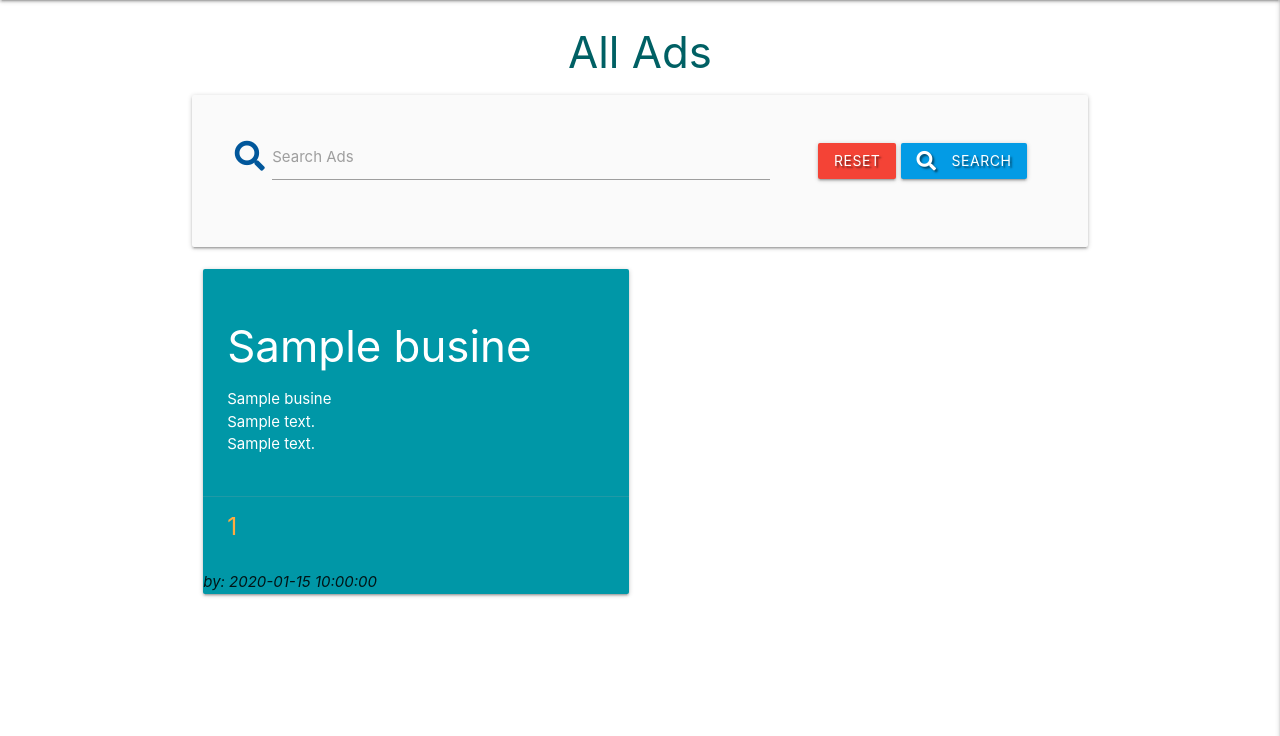
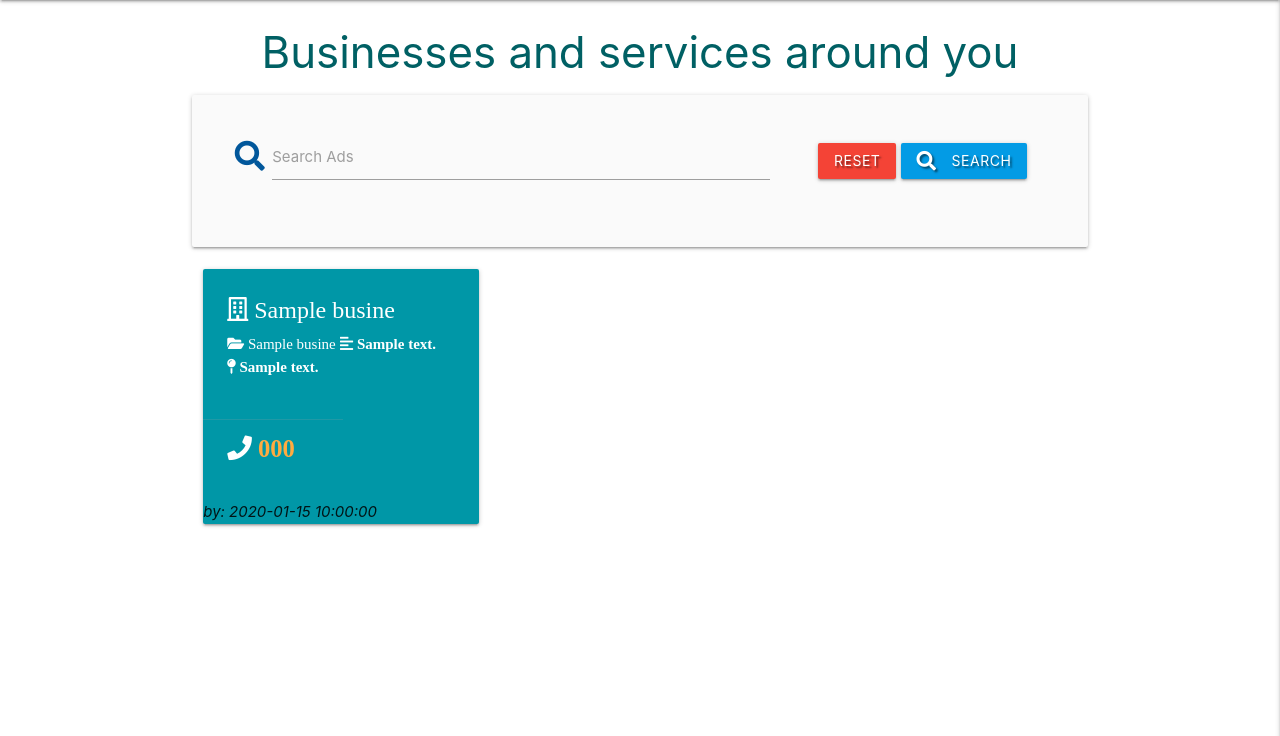
Before and after one commit to Code-Institute-Submissions/OluwafemiAwosanya-LOCALZ_AugResub, a Flask app: page / in a window 1280 px wide. Shown: the part 64-800 px from the top of the page. Run offline with Flask 2, Linux system fonts and the light colour scheme; a database or web service that is not in the repository returns one stand-in record (values such as "Sample title"); some libraries are stand-ins or nearby versions.

Commit message:
re-styled business.html

```diff
--- a/app.py
+++ b/app.py
@@ -52,7 +52,7 @@ def signup():
         # put the new user into 'session' cookie
         session["user"] = request.form.get("username").lower()
         flash("Registration Successful!")
-        return redirect(url_for("profile", username=session["user"]))
+        return redirect(url_for("get_ads", username=session["user"]))
 
     return render_template("signup.html")
 
@@ -70,7 +70,7 @@ def login():
                 existing_user["password"], request.form.get("password")):
                 session["user"] = request.form.get("username").lower()
                 flash("Welcome, {}".format(request.form.get("username")))
-                return redirect(url_for("profile", username=session["user"]))
+                return redirect(url_for("get_ads", username=session["user"]))
             else:
                 # invalid password match
                 flash("Incorrect Username and/or Password")
--- a/static/css/style.css
+++ b/static/css/style.css
@@ -9,3 +9,6 @@
 .btn-small {
     margin: 2px;
 }
+.fa-phone{
+    color: white;
+}
--- a/templates/business.html
+++ b/templates/business.html
@@ -1,7 +1,7 @@
 {% extends "base.html" %}
 {% block content %}
 
-  <h3 class="cyan-text text-darken-4 center-align">All Ads</h3>
+  <h3 class="cyan-text text-darken-4 center-align">Businesses and services around you</h3>
 
   <div class="row card-panel grey lighten-5">
     <form action="{{ url_for('search') }}" method="post" class="col s12">
@@ -23,20 +23,20 @@
     {% if ads|length > 0 %}
     <div class="row">
         {% for ad in ads %}
-          <div class="col s12 m6">
+          <div class="col s12 m4">
                 <div class="card  cyan darken-2 darken-1">
                   {% if session.user|lower == ad.created_by|lower %}
-                    <a href="{{ url_for('delete_ad', ad_id=ad._id) }}" class="btn-small right green accent-4">Delete</a>
+                    <a href="{{ url_for('delete_ad', ad_id=ad._id) }}" class="btn-small right red accent-4">Delete</a>
                     <a href="{{ url_for('edit_ad', ad_id=ad._id) }}" class="btn-small right amber lighten-1">Edit</a>
                   {% endif %}
-                    <div class="card-content white-text">
-                        <h3>{{ ad.business_name }}</h3>
-                        <p>{{ ad.category_name }}</p>
-                        <p>{{ ad.business_description }}</p>
-                        <p>{{ ad.address }}</p>
-                    </div>
-                    <h5 class="card-action">
-                        <a href="">{{ ad.phone_number }}</a>
+                  <div class="card-content white-text">
+                    <span class="card-title far fa-building"> <strong>{{ ad.ad_name }}</strong> </span>
+                    <p class="fas fa-folder-open"> <strong>{{ ad.category_name }}</strong> </p>
+                    <p class="fas fa-align-left"> {{ ad.ad_description }} </p>
+                    <p class="fas fas fa-map-pin"> {{ ad.ad_address }} </p>
+                  </div>
+                    <h5 class="card-action fas fa-phone">
+                        <a href="{{ ad.ad_telephone }}">{{ ad.ad_telephone }}</a>
                     </h5>
                     <p><em>by: {{ ad.created_by }}</em></p>
                 </div>
```
